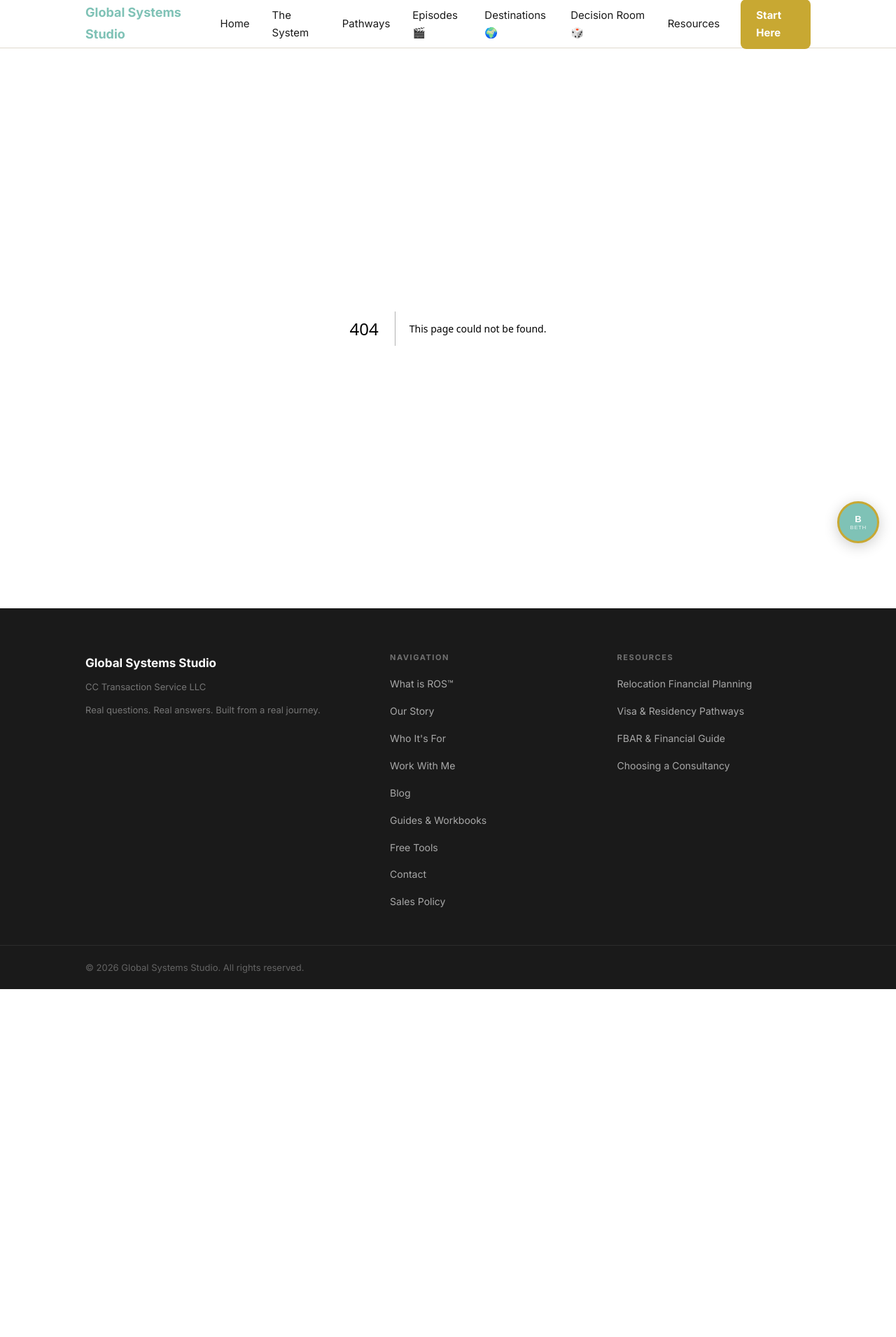
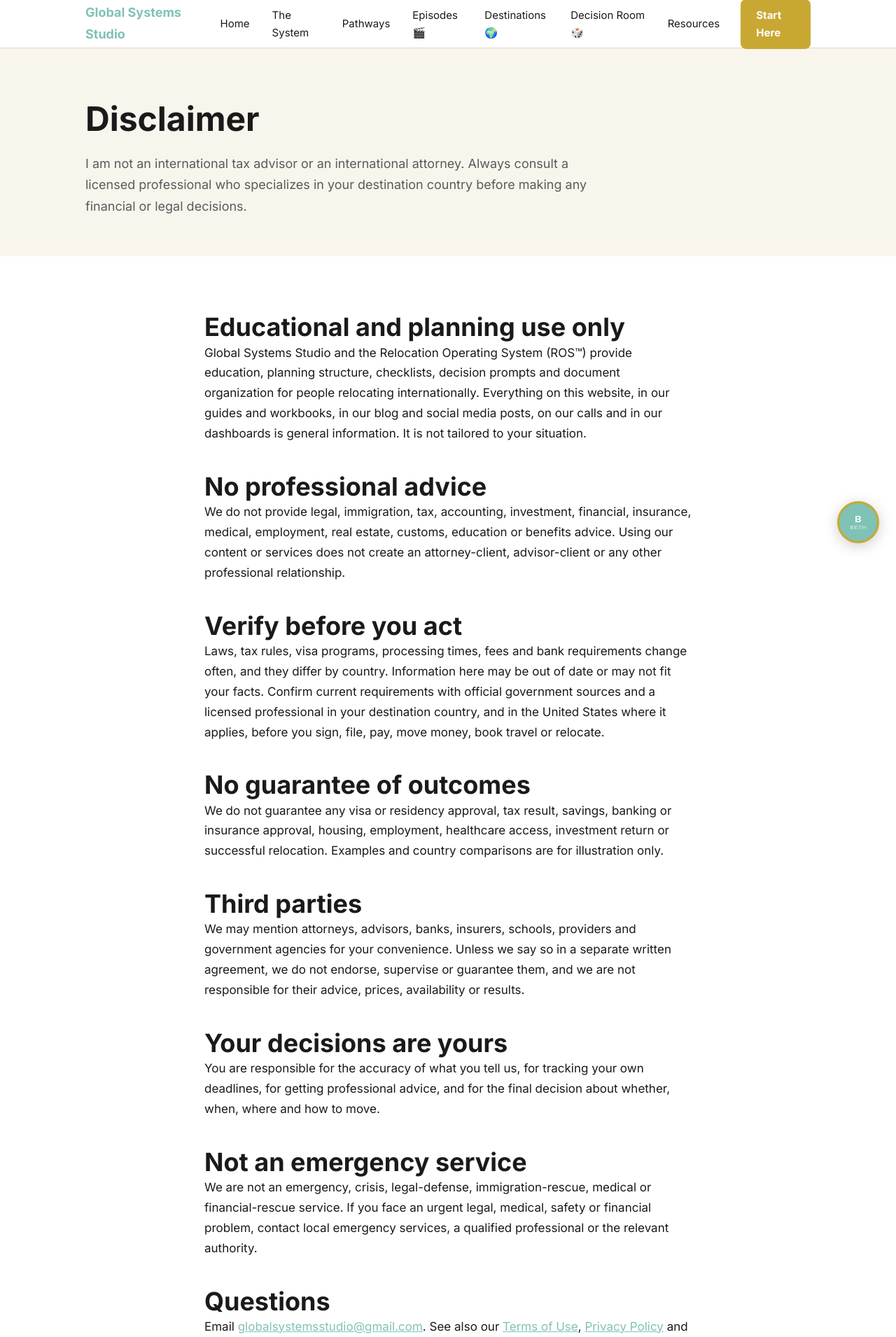
Before and after one commit to globalsystemsstudio-lang/gss-website, a Next.js app: page /disclaimer in a window 1280 px wide. Before the commit this address had no page. Shown: the top 1910 px of the page at 70% size. Before the commit the page ends 1413 px from the top, so only its background shows below. Built offline with nearby package versions, Linux system fonts and the light colour scheme.

Commit message:
Add Disclaimer page

```diff
--- /dev/null
+++ b/app/disclaimer/page.jsx
@@ -0,0 +1,50 @@
+import Link from 'next/link';
+
+export const metadata = {
+  title: 'Disclaimer',
+  description: 'Global Systems Studio and the Relocation Operating System are educational and planning tools. We are not attorneys, tax advisors or financial advisors. Read the full disclaimer.',
+  alternates: { canonical: 'https://globalsystemsstudio.com/disclaimer/' },
+};
+
+export default function DisclaimerPage() {
+  return (
+    <>
+      <section className="page-hero">
+        <div className="container">
+          <h1>Disclaimer</h1>
+          <p>I am not an international tax advisor or an international attorney. Always consult a licensed professional who specializes in your destination country before making any financial or legal decisions.</p>
+        </div>
+      </section>
+
+      <section style={{background:'var(--white)', padding:'80px 0'}}>
+        <div className="container" style={{maxWidth:'760px'}}>
+          <h2>Educational and planning use only</h2>
+          <p>Global Systems Studio and the Relocation Operating System (ROS&trade;) provide education, planning structure, checklists, decision prompts and document organization for people relocating internationally. Everything on this website, in our guides and workbooks, in our blog and social media posts, on our calls and in our dashboards is general information. It is not tailored to your situation.</p>
+
+          <h2 style={{marginTop:'40px'}}>No professional advice</h2>
+          <p>We do not provide legal, immigration, tax, accounting, investment, financial, insurance, medical, employment, real estate, customs, education or benefits advice. Using our content or services does not create an attorney-client, advisor-client or any other professional relationship.</p>
+
+          <h2 style={{marginTop:'40px'}}>Verify before you act</h2>
+          <p>Laws, tax rules, visa programs, processing times, fees and bank requirements change often, and they differ by country. Information here may be out of date or may not fit your facts. Confirm current requirements with official government sources and a licensed professional in your destination country, and in the United States where it applies, before you sign, file, pay, move money, book travel or relocate.</p>
+
+          <h2 style={{marginTop:'40px'}}>No guarantee of outcomes</h2>
+          <p>We do not guarantee any visa or residency approval, tax result, savings, banking or insurance approval, housing, employment, healthcare access, investment return or successful relocation. Examples and country comparisons are for illustration only.</p>
+
+          <h2 style={{marginTop:'40px'}}>Third parties</h2>
+          <p>We may mention attorneys, advisors, banks, insurers, schools, providers and government agencies for your convenience. Unless we say so in a separate written agreement, we do not endorse, supervise or guarantee them, and we are not responsible for their advice, prices, availability or results.</p>
+
+          <h2 style={{marginTop:'40px'}}>Your decisions are yours</h2>
+          <p>You are responsible for the accuracy of what you tell us, for tracking your own deadlines, for getting professional advice, and for the final decision about whether, when, where and how to move.</p>
+
+          <h2 style={{marginTop:'40px'}}>Not an emergency service</h2>
+          <p>We are not an emergency, crisis, legal-defense, immigration-rescue, medical or financial-rescue service. If you face an urgent legal, medical, safety or financial problem, contact local emergency services, a qualified professional or the relevant authority.</p>
+
+          <h2 style={{marginTop:'40px'}}>Questions</h2>
+          <p>Email <a href="mailto:globalsystemsstudio@gmail.com">globalsystemsstudio@gmail.com</a>. See also our <Link href="/terms-of-use">Terms of Use</Link>, <Link href="/privacy-policy">Privacy Policy</Link> and <Link href="/refund-policy">Refund &amp; Sales Policy</Link>.</p>
+
+          <p style={{marginTop:'40px', color:'var(--text-light)'}}>CC Transaction Service LLC d/b/a Global Systems Studio<br />Last updated: October 14, 2026</p>
+        </div>
+      </section>
+    </>
+  );
+}
```
